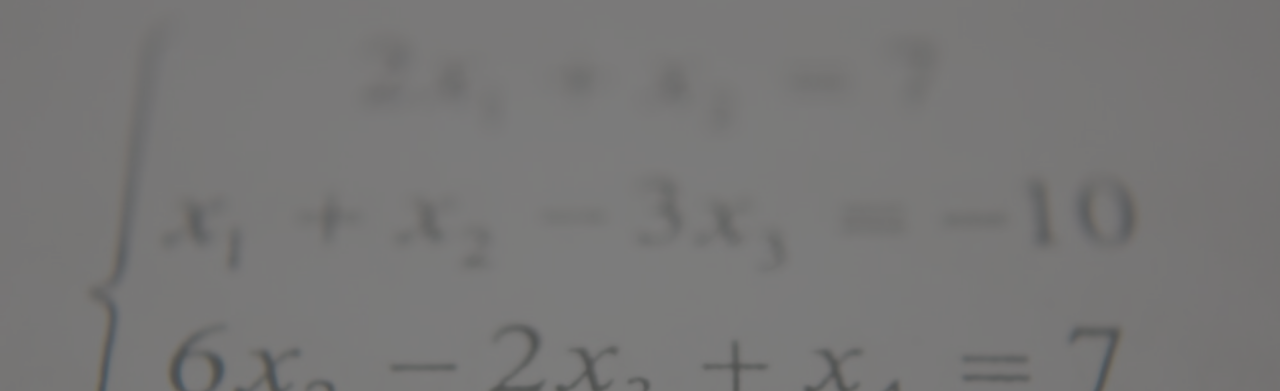
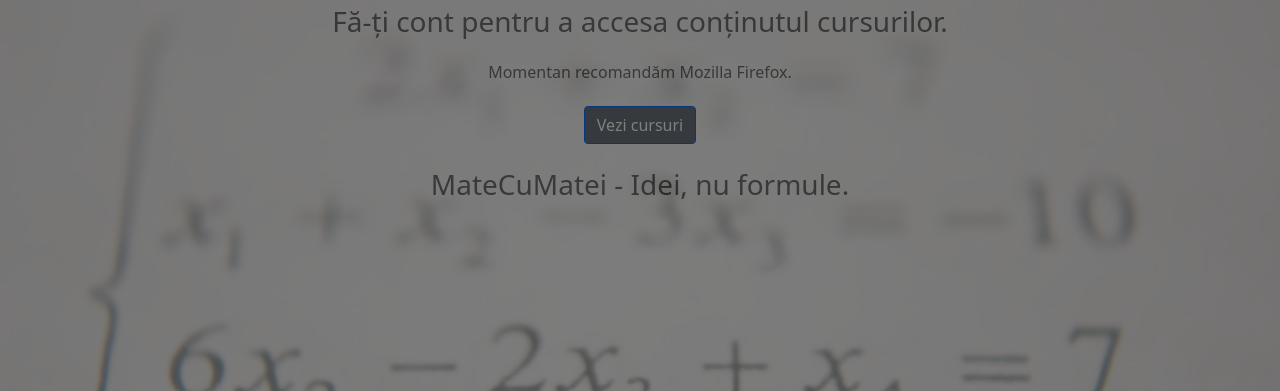
Before and after one commit to SilviuDN/matecumatei_client, a React app: page / in a window 1280 px wide. Shown: the part 171-562 px from the top of the page. Built offline with nearby package versions, Linux system fonts and the light colour scheme; no server answers.

Commit message:
Style up the HomePage - done

```diff
--- a/src/components/Routes/index.js
+++ b/src/components/Routes/index.js
@@ -15,7 +15,7 @@
     return(
         <>
             <Switch>
-                <Route path = '/' exact render = { () => <IndexPage/> } />
+                <Route path = '/' exact render = { () => <IndexPage loggedUser={loggedUser}/> } />
 
                 <Route path = '/courses' exact render = { () => <CoursesPage loggedUser={loggedUser}/> } />
                 <Route path = '/courses/details/:course_id' render = { props => <CourseDetails {...props} loggedUser={loggedUser}/> } />
--- a/src/components/pages/Cart/CartIcon.js
+++ b/src/components/pages/Cart/CartIcon.js
@@ -1,4 +1,4 @@
-import React from 'react';
+// import React from 'react';
 // import React, { useContext } from 'react';
 // import { withRouter } from 'react-router-dom';
 import ShoppingCart from './shopping-cart-svgrepo-com.svg';
--- a/src/components/pages/Cart/CartIcon.module.css
+++ b/src/components/pages/Cart/CartIcon.module.css
@@ -31,7 +31,7 @@
   }
 
   /* the items count is displlayed on the right bottom corner of the cart */
-/* .cartCount2 {
+/* .cartCount {
     position: absolute;
     bottom: 0.7em;
     right: 0.2em;
--- a/src/components/pages/IndexPage/IndexPage.css
+++ b/src/components/pages/IndexPage/IndexPage.css
@@ -5,7 +5,7 @@
   height: 100vh;
   max-width: 100%;
   overflow-x: hidden;
-  z-index: -20;
+  /* z-index: -20; */
 
   /* margin-top: 0; */
 }
@@ -23,7 +23,7 @@
   background-image: url("./linearEqSys.jpeg");
   background-position: top center;
   opacity: 0.4;
-  z-index: -10;
+  /* z-index: -10; */
   height: 100vh;
   width: 100vw;
 }
--- a/src/components/pages/IndexPage/IndexPage.js
+++ b/src/components/pages/IndexPage/IndexPage.js
@@ -1,19 +1,33 @@
-// import {Container, Button} from 'react-bootstrap'
-import {Container} from 'react-bootstrap'
-import {Link} from 'react-router-dom'
+import {Container, Button} from 'react-bootstrap'
+// import {Container} from 'react-bootstrap'
+import { useHistory, Link } from 'react-router-dom'
+// import { useHistory, Link } from 'react-router-dom'
 import './IndexPage.css'
 
-const IndexPage = () => {
+const IndexPage = ({loggedUser}) => {
+
+    const history = useHistory();
+
+    const handleAllCoursesButton = () => {
+        history.push('/courses');
+    };
 
     return (
-        <Container className='bgImg' style={{marginLeft: '0px', marginRight: '0px', width:'100vw'}}>
 
-            {/* <h1>Welcome to MateCuMatei</h1> */}
-            <p>Idei, nu formule.</p>
-            <Link to={`/courses`}>
-                    {/* <Button className="btnBlock">All Courses</Button> */}
-            </Link>
-
+        <Container className="bgImg" fluid>
+            <div className="d-flex flex-column justify-content-start align-items-center h-100 mt-5">
+                <h1 className="text-center mb-4">Bine ai venit pe MateCuMatei{loggedUser ? `, ${loggedUser.username?.trim().split(' ')[0]}!` : '!'}</h1>
+                {
+                    !loggedUser
+                    ?
+                    <h3 className="text-center mb-4">Fă-ți cont pentru a accesa conținutul cursurilor.</h3>
+                    :
+                    null
+                }
+                <h6 className="text-center mb-4">Momentan recomandăm Mozilla Firefox.</h6>
+                <Button className="btn bg-secondary mb-4"  onClick={handleAllCoursesButton} style={{zIndex:1}}>Vezi cursuri</Button>
+                <h3 className="text-center mb-4">MateCuMatei - Idei, nu formule.</h3>
+            </div>
         </Container>
 
     )
```
